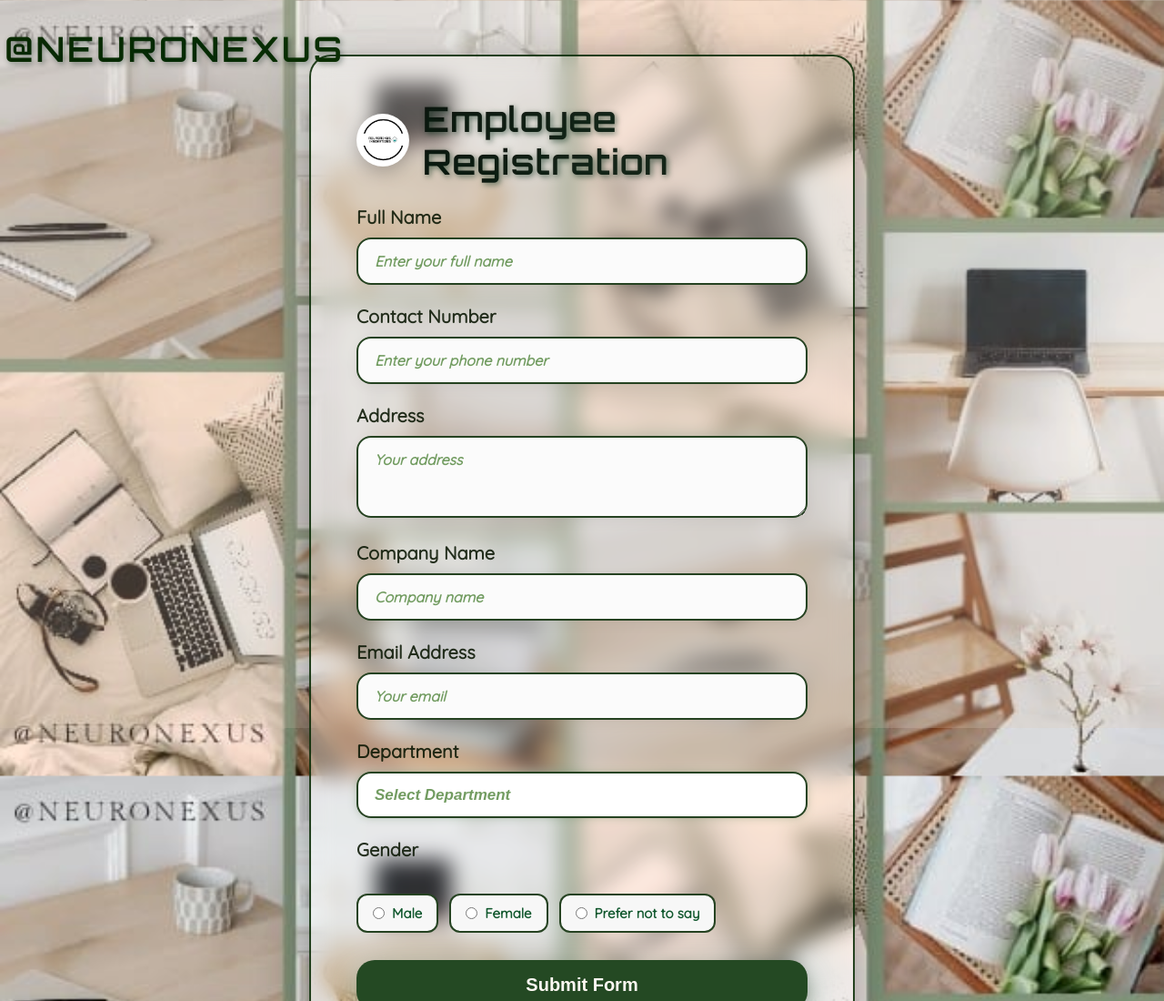
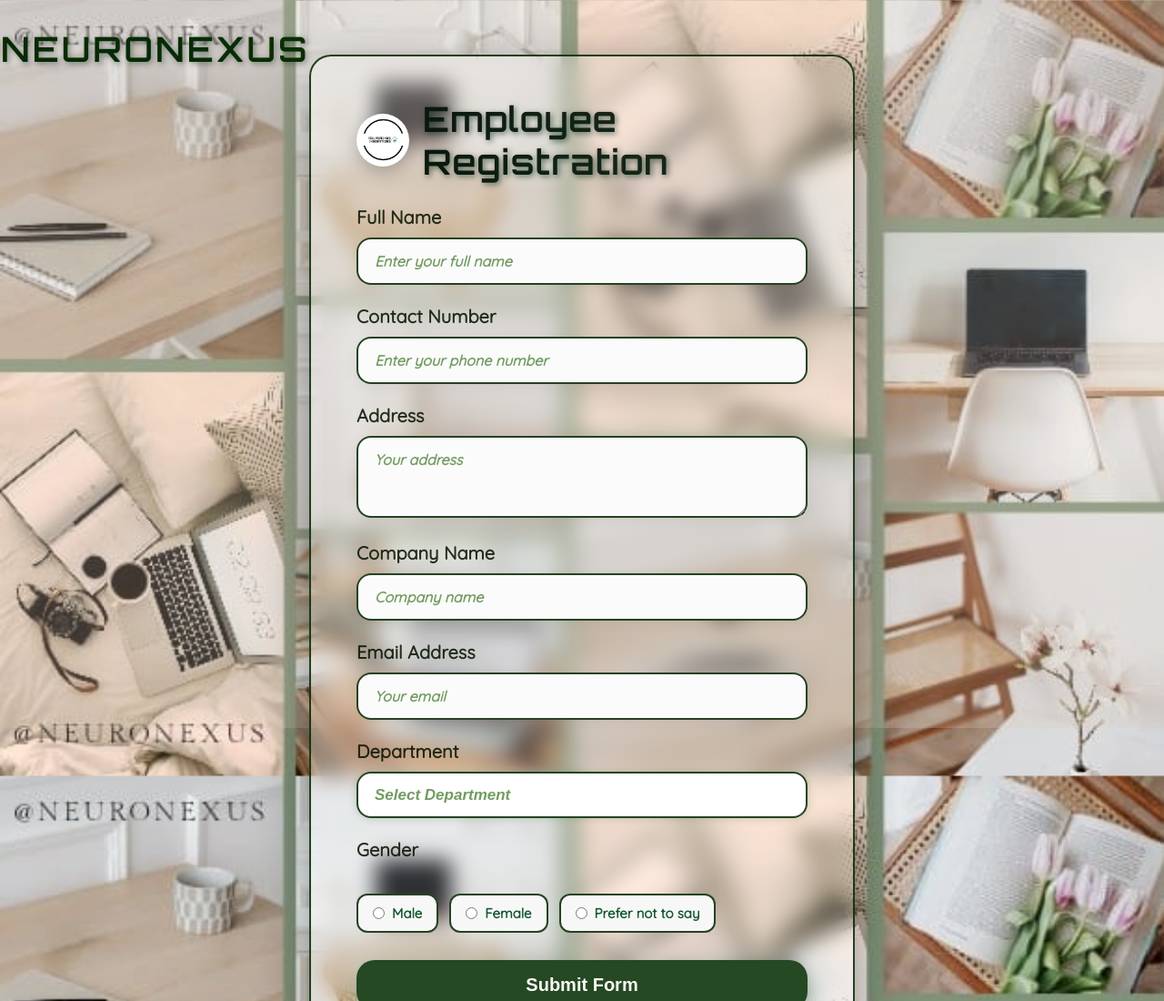
Before and after one commit to RoshiniShivakumar/NeuroNexus, a plain HTML site: page index.html in a window 1280 px wide. Shown: the top 1100 px of the page at 91% size. Drawn offline with Linux system fonts and the light colour scheme.

Commit message:
style.css

```diff
--- a/style.css
+++ b/style.css
@@ -209,9 +209,9 @@
     }
 
     .text {
-      position: absolute;
+      position: fixed;
       top: 30px;
-      left: 15%;
+      left: 12%;
       transform: translateX(-50%);
       font-family: 'Orbitron', sans-serif;
       font-size: 38px;
```
